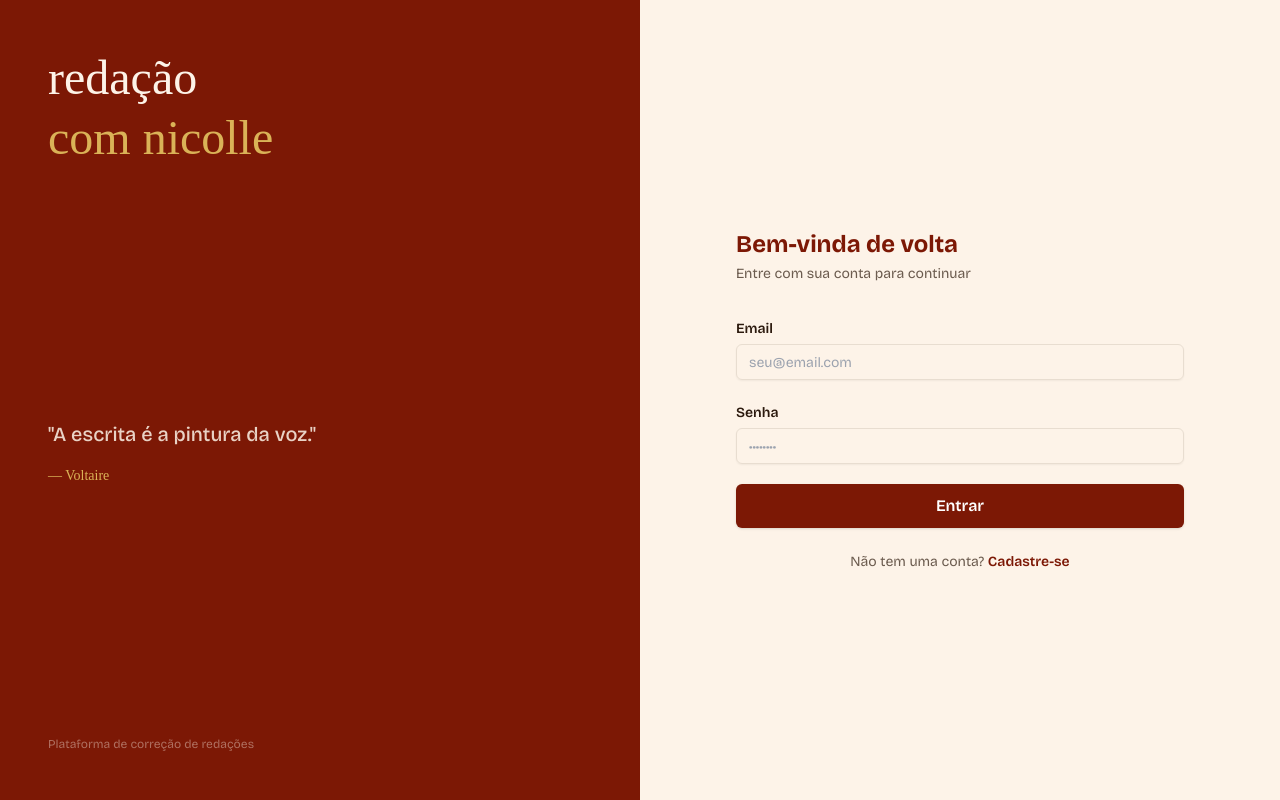
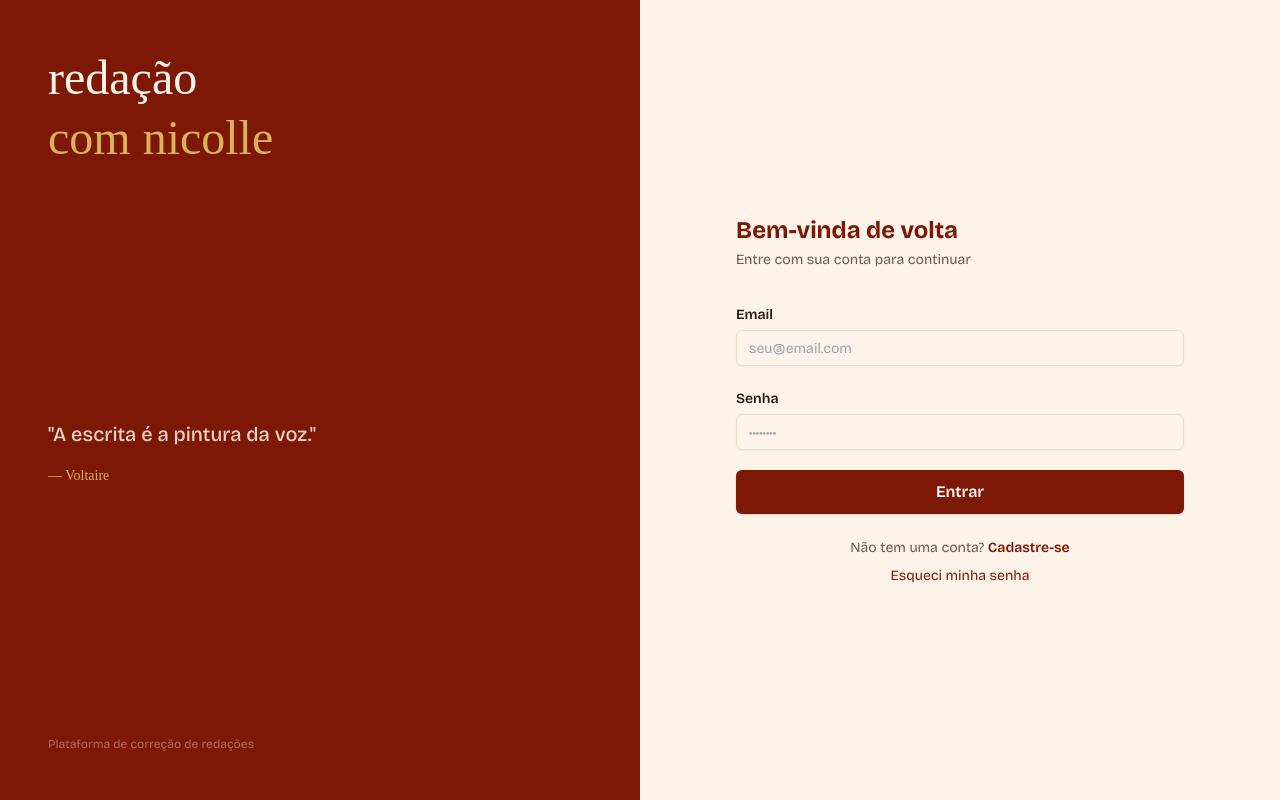
Before and after one commit to Gpizatto/Essaypro, a React (Create React App) app in the folder frontend/: page /login in a window 1280 px wide. Built offline with nearby package versions, Linux system fonts and the light colour scheme; no server answers; a web font is replaced by a local one.

Commit message:
Update Login.js

```diff
--- a/frontend/src/pages/Login.js
+++ b/frontend/src/pages/Login.js
@@ -134,6 +134,11 @@ export const Login = () => {
               Cadastre-se
             </Link>
           </p>
+          <p className="text-center text-sm mt-2" style={{ color: '#6B5B4E' }}>
+            <Link to="/forgot-password" className="hover:underline" style={{ color: '#7C1805' }}>
+              Esqueci minha senha
+            </Link>
+          </p>
 
         </div>
       </div>
```
